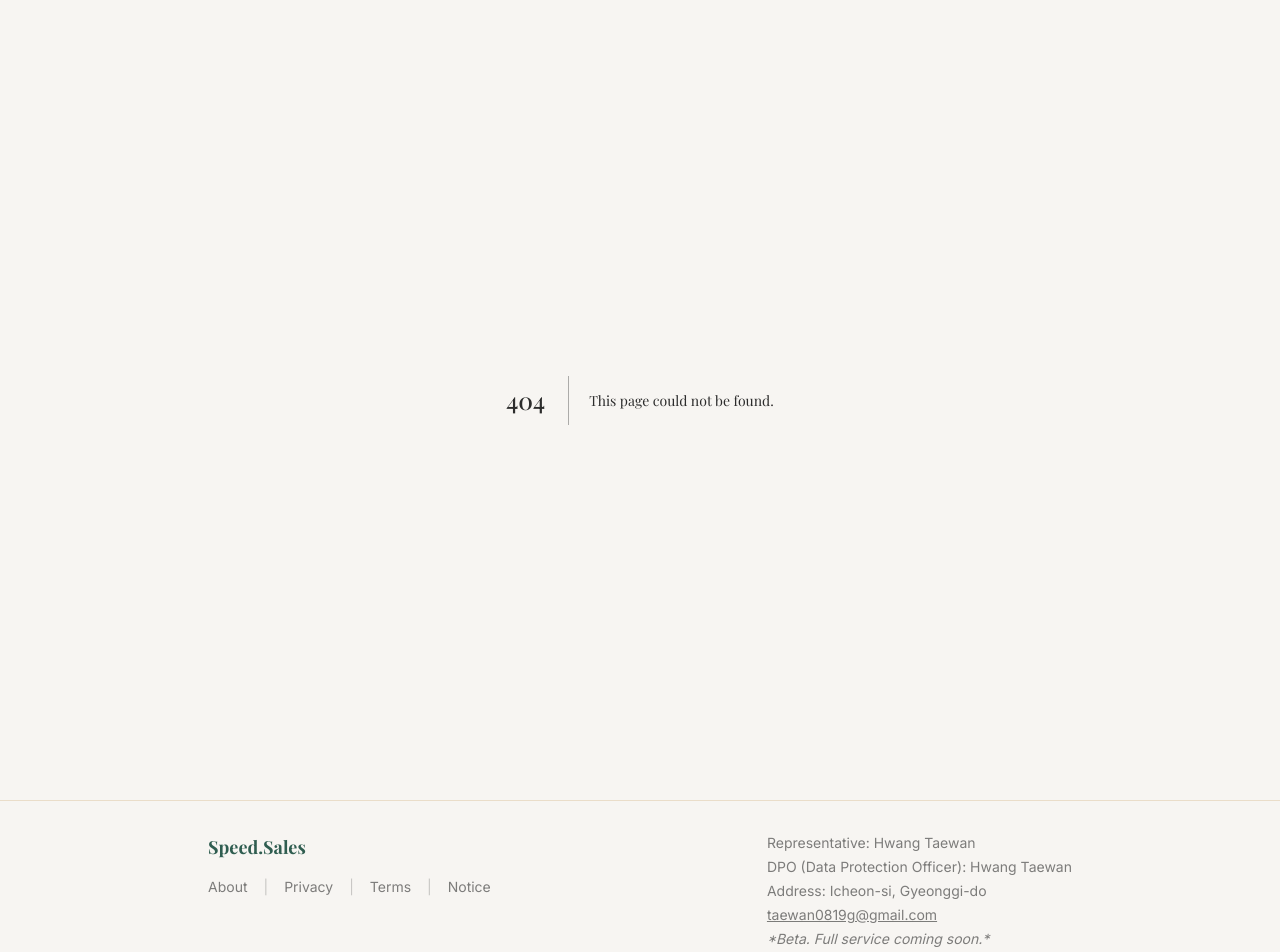
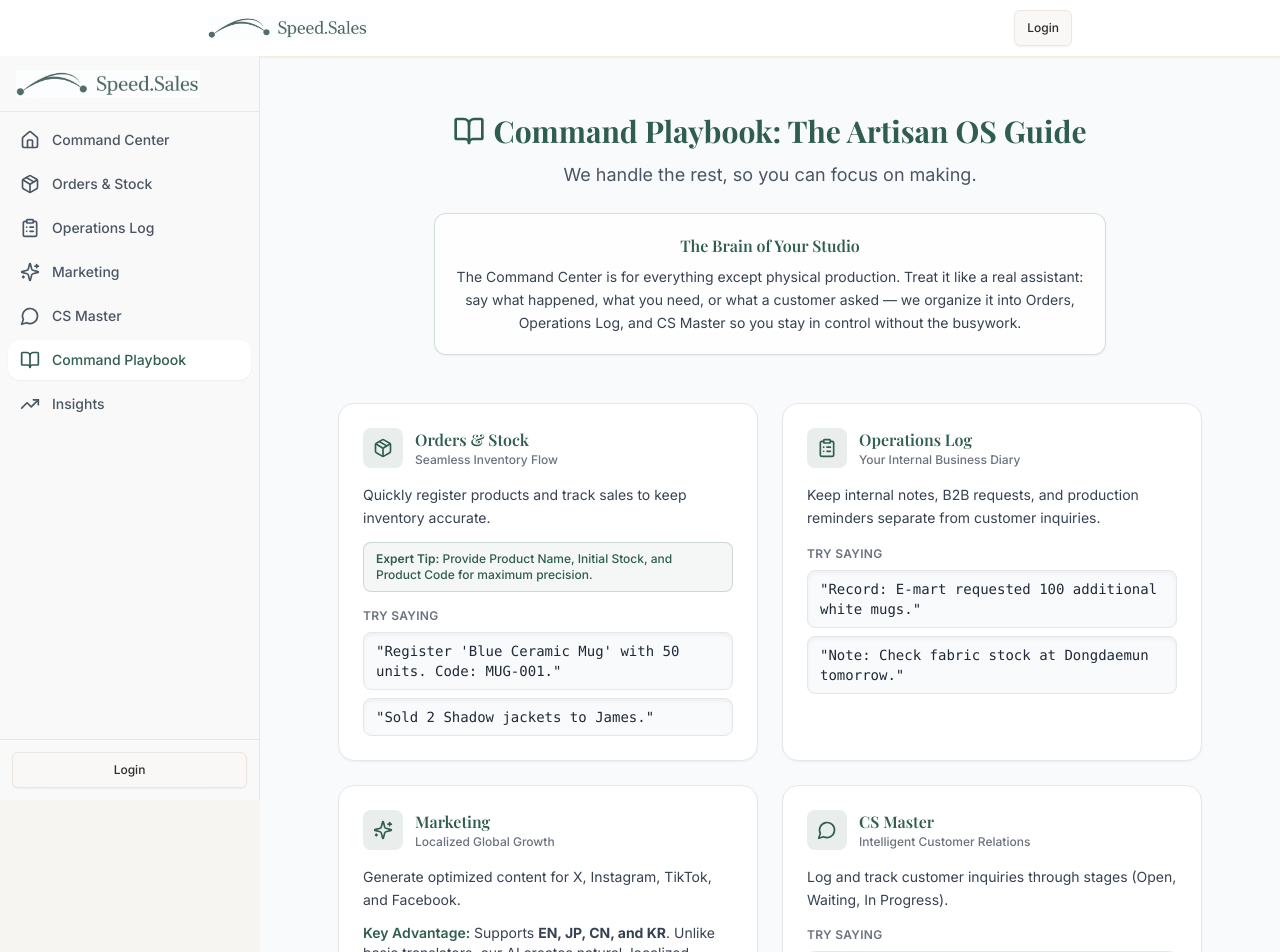
Before and after one commit to taewan0819g-tech/speed.sales, a Next.js app: page /playbook in a window 1280 px wide. Before the commit this address had no page. Shown: the top 952 px of the page. Built offline with nearby package versions, Linux system fonts and the light colour scheme; no server answers; a web font is replaced by a local one.

Commit message:
Feature: Implement Command Playbook with professional guide cards

```diff
--- /dev/null
+++ b/app/(main)/playbook/page.tsx
@@ -0,0 +1,142 @@
+import { BookOpen, Package, ClipboardList, Sparkles, MessageCircle } from "lucide-react";
+
+export const dynamic = "force-dynamic";
+
+const CARDS = [
+  {
+    icon: Package,
+    title: "Orders & Stock",
+    subtitle: "Seamless Inventory Flow",
+    description:
+      "Quickly register products and track sales to keep inventory accurate.",
+    expertTip:
+      "Provide Product Name, Initial Stock, and Product Code for maximum precision.",
+    trySaying: [
+      '"Register \'Blue Ceramic Mug\' with 50 units. Code: MUG-001."',
+      '"Sold 2 Shadow jackets to James."',
+    ],
+  },
+  {
+    icon: ClipboardList,
+    title: "Operations Log",
+    subtitle: "Your Internal Business Diary",
+    description:
+      "Keep internal notes, B2B requests, and production reminders separate from customer inquiries.",
+    trySaying: [
+      '"Record: E-mart requested 100 additional white mugs."',
+      '"Note: Check fabric stock at Dongdaemun tomorrow."',
+    ],
+  },
+  {
+    icon: Sparkles,
+    title: "Marketing",
+    subtitle: "Localized Global Growth",
+    description:
+      "Generate optimized content for X, Instagram, TikTok, and Facebook.",
+    keyAdvantage:
+      "Supports **EN, JP, CN, and KR**. Unlike basic translators, our AI creates natural, localized phrasing and provides high-performing hashtags.",
+    trySaying: [],
+  },
+  {
+    icon: MessageCircle,
+    title: "CS Master",
+    subtitle: "Intelligent Customer Relations",
+    description:
+      "Log and track customer inquiries through stages (Open, Waiting, In Progress).",
+    trySaying: [
+      '"Mijong is asking for a delivery update on her shadow jacket."',
+      '"James complained about the stitching on the pink pants."',
+    ],
+  },
+];
+
+export default function PlaybookPage() {
+  return (
+    <div className="min-h-screen bg-gray-50">
+      <div className="mx-auto max-w-4xl px-4 py-10 lg:py-14">
+        {/* Header */}
+        <header className="mb-12 text-center">
+          <h1 className="flex items-center justify-center gap-2 font-serif text-2xl font-bold text-[#2F5D50] md:text-3xl">
+            <BookOpen className="h-8 w-8" />
+            Command Playbook: The Artisan OS Guide
+          </h1>
+          <p className="mt-3 font-sans text-lg text-gray-600">
+            We handle the rest, so you can focus on making.
+          </p>
+          <div className="mx-auto mt-6 max-w-2xl rounded-xl border border-[#2F5D50]/20 bg-white/80 p-5 shadow-sm">
+            <h2 className="font-serif font-semibold text-[#2F5D50]">
+              The Brain of Your Studio
+            </h2>
+            <p className="mt-2 font-sans text-sm leading-relaxed text-gray-700">
+              The Command Center is for everything except physical production.
+              Treat it like a real assistant: say what happened, what you need,
+              or what a customer asked — we organize it into Orders, Operations
+              Log, and CS Master so you stay in control without the busywork.
+            </p>
+          </div>
+        </header>
+
+        {/* Feature cards grid */}
+        <section className="grid gap-6 sm:grid-cols-2">
+          {CARDS.map((card) => {
+            const Icon = card.icon;
+            return (
+              <div
+                key={card.title}
+                className="flex flex-col rounded-2xl border border-gray-200 bg-white p-6 shadow-sm transition-shadow hover:shadow-md"
+              >
+                <div className="flex items-center gap-3">
+                  <div className="flex h-10 w-10 shrink-0 items-center justify-center rounded-lg bg-[#2F5D50]/10 text-[#2F5D50]">
+                    <Icon className="h-5 w-5" />
+                  </div>
+                  <div>
+                    <h3 className="font-serif font-semibold text-[#2F5D50]">
+                      {card.title}
+                    </h3>
+                    <p className="text-xs font-medium text-gray-500">
+                      {card.subtitle}
+                    </p>
+                  </div>
+                </div>
+                <p className="mt-4 font-sans text-sm leading-relaxed text-gray-700">
+                  {card.description}
+                </p>
+                {card.expertTip && (
+                  <p className="mt-3 rounded-lg border border-[#2F5D50]/20 bg-[#2F5D50]/5 px-3 py-2 font-sans text-xs font-medium text-[#2F5D50]">
+                    <span className="font-semibold">Expert Tip:</span>{" "}
+                    {card.expertTip}
+                  </p>
+                )}
+                {card.keyAdvantage && (
+                  <p className="mt-3 font-sans text-sm text-gray-700">
+                    <span className="font-semibold text-[#2F5D50]">
+                      Key Advantage:
+                    </span>{" "}
+                    Supports <strong>EN, JP, CN, and KR</strong>. Unlike basic
+                    translators, our AI creates natural, localized phrasing and
+                    provides high-performing hashtags.
+                  </p>
+                )}
+                {card.trySaying && card.trySaying.length > 0 && (
+                  <div className="mt-4 space-y-2">
+                    <p className="text-xs font-semibold uppercase tracking-wide text-gray-500">
+                      Try Saying
+                    </p>
+                    {card.trySaying.map((line, i) => (
+                      <div
+                        key={i}
+                        className="rounded-lg border border-gray-200 bg-gray-50 px-3 py-2 font-mono text-sm text-gray-800 shadow-inner"
+                      >
+                        {line}
+                      </div>
+                    ))}
+                  </div>
+                )}
+              </div>
+            );
+          })}
+        </section>
+      </div>
+    </div>
+  );
+}
--- a/components/global-nav.tsx
+++ b/components/global-nav.tsx
@@ -8,6 +8,7 @@ import {
   ClipboardList,
   Sparkles,
   MessageCircle,
+  BookOpen,
   TrendingUp,
   Menu,
   LogOut,
@@ -24,6 +25,7 @@ const NAV_ITEMS = [
   { path: "/operations-log", label: "Operations Log", icon: ClipboardList },
   { path: "/marketing", label: "Marketing", icon: Sparkles },
   { path: "/cs", label: "CS Master", icon: MessageCircle },
+  { path: "/playbook", label: "Command Playbook", icon: BookOpen },
   { path: "/finance", label: "Insights", icon: TrendingUp },
 ] as const;
 
```
